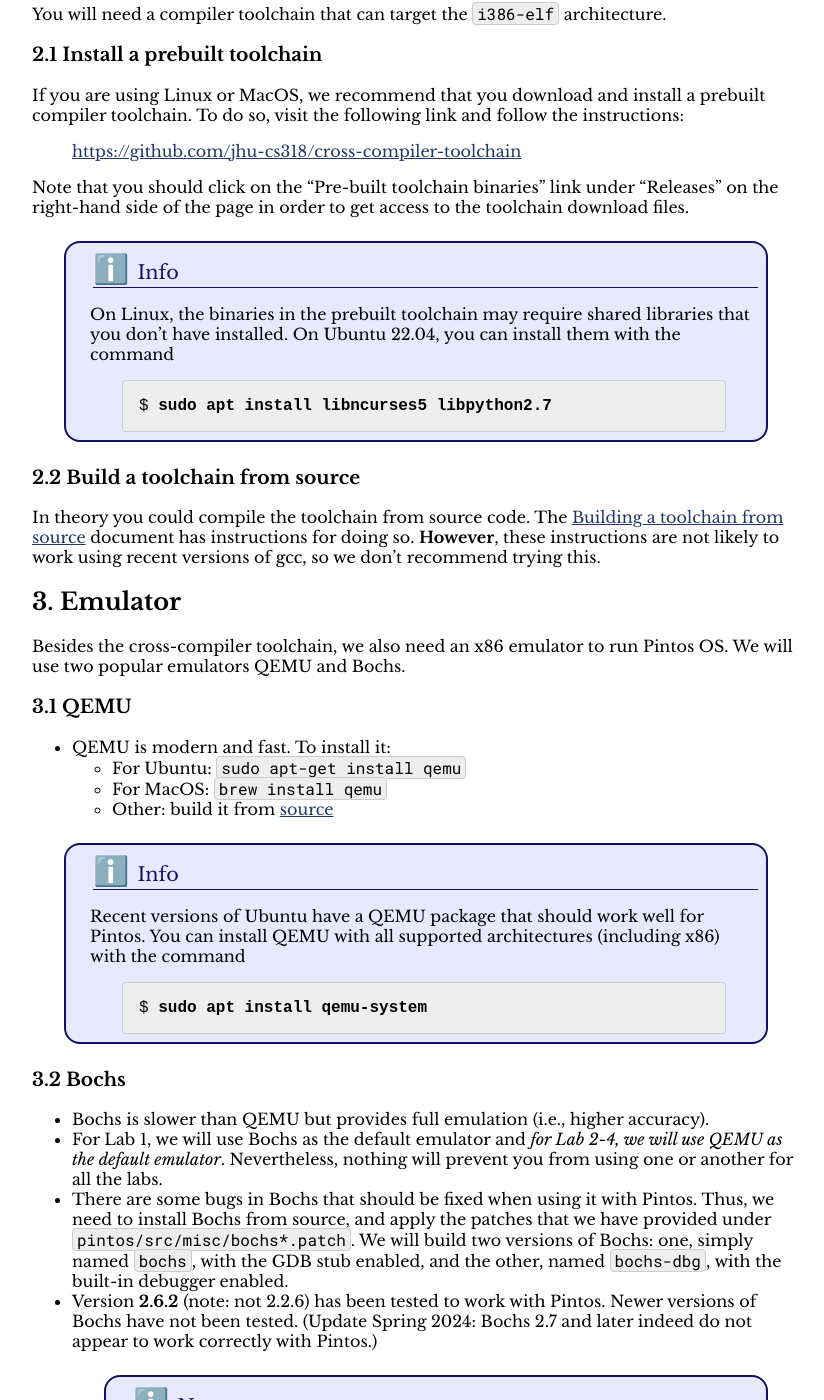
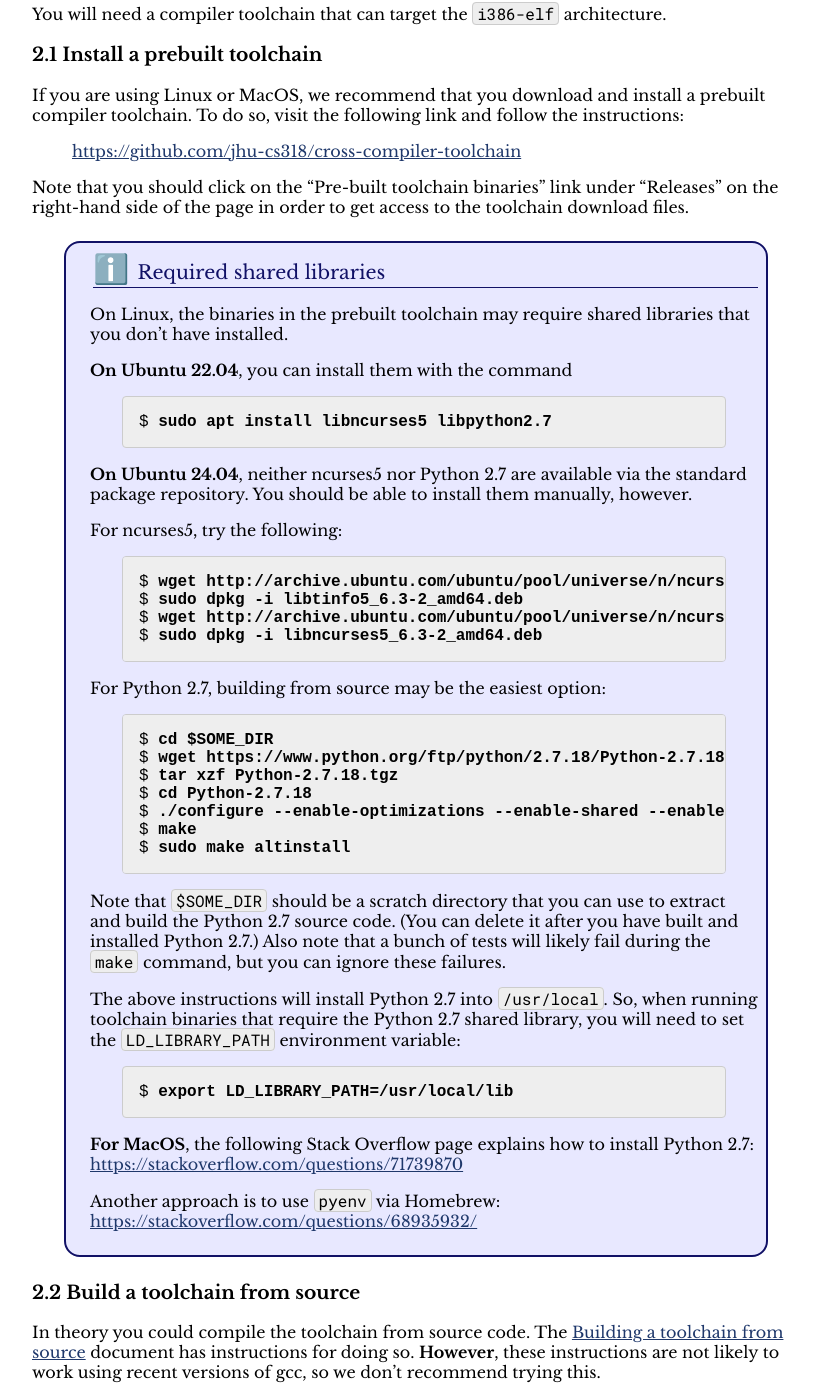
Before and after one commit to jhuopsys/spring2025, a Jekyll site: the page built from assign/setup.md, in a window 1280 px wide and 1400 px high, scrolled down 1979 px. Shown: the whole window, without its empty margins (224-1048 px from the left). Built offline with Jekyll 4.4.1, drawn with Linux system fonts in a browser that asks for light colours.

Commit message:
various workarounds for missing shared libraries

```diff
--- a/assign/setup.md
+++ b/assign/setup.md
@@ -119,11 +119,52 @@
 get access to the toolchain download files.
 
 <div class='admonition info'>
-  <div class='title'>Info</div>
+  <div class='title'>Required shared libraries</div>
   <div class='content' markdown='1'>
 On Linux, the binaries in the prebuilt toolchain may require shared libraries
-that you don't have installed. On Ubuntu 22.04, you can install them with the command
+that you don't have installed.
+
+**On Ubuntu 22.04**, you can install them with the command
+
 <div class='shell'><pre>sudo apt install libncurses5 libpython2.7</pre></div>
+
+**On Ubuntu 24.04**, neither ncurses5 nor Python 2.7 are available via the standard
+package repository. You should be able to install them manually, however.
+
+For ncurses5, try the following:
+
+<div class='shell'><pre>wget http://archive.ubuntu.com/ubuntu/pool/universe/n/ncurses/libtinfo5_6.3-2_amd64.deb
+sudo dpkg -i libtinfo5_6.3-2_amd64.deb
+wget http://archive.ubuntu.com/ubuntu/pool/universe/n/ncurses/libncurses5_6.3-2_amd64.deb
+sudo dpkg -i libncurses5_6.3-2_amd64.deb</pre></div>
+
+For Python 2.7, building from source may be the easiest option:
+
+<div class='shell'><pre>cd $SOME_DIR
+wget https://www.python.org/ftp/python/2.7.18/Python-2.7.18.tgz
+tar xzf Python-2.7.18.tgz
+cd Python-2.7.18
+./configure --enable-optimizations --enable-shared --enable-unicode=ucs4
+make
+sudo make altinstall</pre></div>
+
+Note that `$SOME_DIR` should be a scratch directory that you can
+use to extract and build the Python 2.7 source code.
+(You can delete it after you have built and installed Python 2.7.)
+Also note that a bunch of tests will likely fail during the `make` command,
+but you can ignore these failures.
+
+The above instructions will install Python 2.7 into `/usr/local`. So, when
+running toolchain binaries that require the Python 2.7 shared library,
+you will need to set the `LD_LIBRARY_PATH` environment variable:
+
+<div class='shell'>export LD_LIBRARY_PATH=/usr/local/lib</div>
+
+**For MacOS**, the following Stack Overflow page explains how to install
+Python 2.7: <https://stackoverflow.com/questions/71739870>
+
+Another approach is to use `pyenv` via Homebrew: <https://stackoverflow.com/questions/68935932/>
+
   </div>
 </div>
 
```
Also changed, not shown: assign/build_toolchain.md (added, +226 -0 lines).
